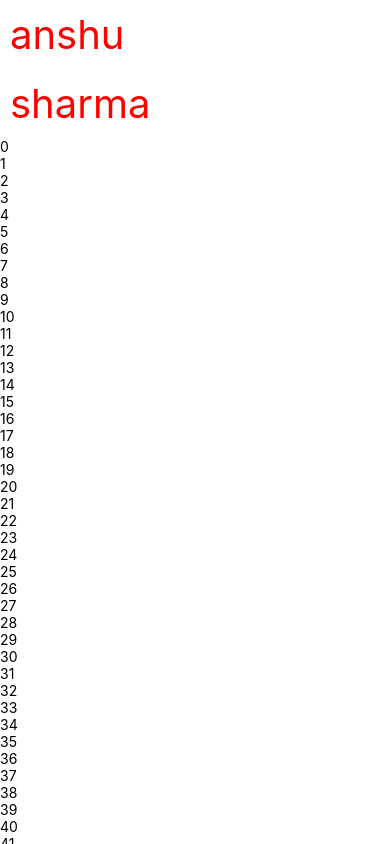
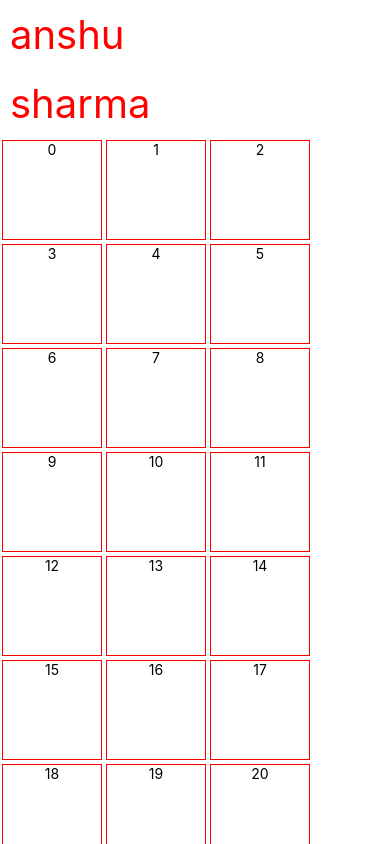
Before and after one commit to anshu4sharma/react-native-app, a React Native app: screen / in a window 390 px wide. Shown: the top 844 px of the page. Built offline with nearby package versions, Linux system fonts and the light colour scheme.

Commit message:
React Native tutorial in Hindi #16 How to make Grid

```diff
--- a/App.tsx
+++ b/App.tsx
@@ -23,10 +23,16 @@ const App = () => {
         data={users}
         renderItem={({item}) => <Text style={styles.text}>{item.name}</Text>}
       />
-      <ScrollView style={styles.div}>
-        {[...Array(100)].map((_, index) => {
-          return <Text>{index}</Text>;
-        })}
+      <ScrollView>
+        <View style={styles.grid}>
+          {[...Array(100)].map((_, index) => {
+            return (
+              <Text key={index} style={styles.div}>
+                {index}
+              </Text>
+            );
+          })}
+        </View>
       </ScrollView>
     </View>
   );
@@ -41,8 +47,18 @@ const styles = StyleSheet.create({
     fontSize: 40,
   },
   div: {
-    display: 'flex',
-    gap: 10,
     textAlign: 'center',
+    borderColor: 'red',
+    borderWidth: 1,
+    height: 100,
+    width: 100,
+    textAlignVertical: 'center',
+    margin: 2,
+    // padding: 4,
+  },
+  grid: {
+    flexWrap: 'wrap',
+    flexDirection: 'row',
+    flex: 1,
   },
 });
```
